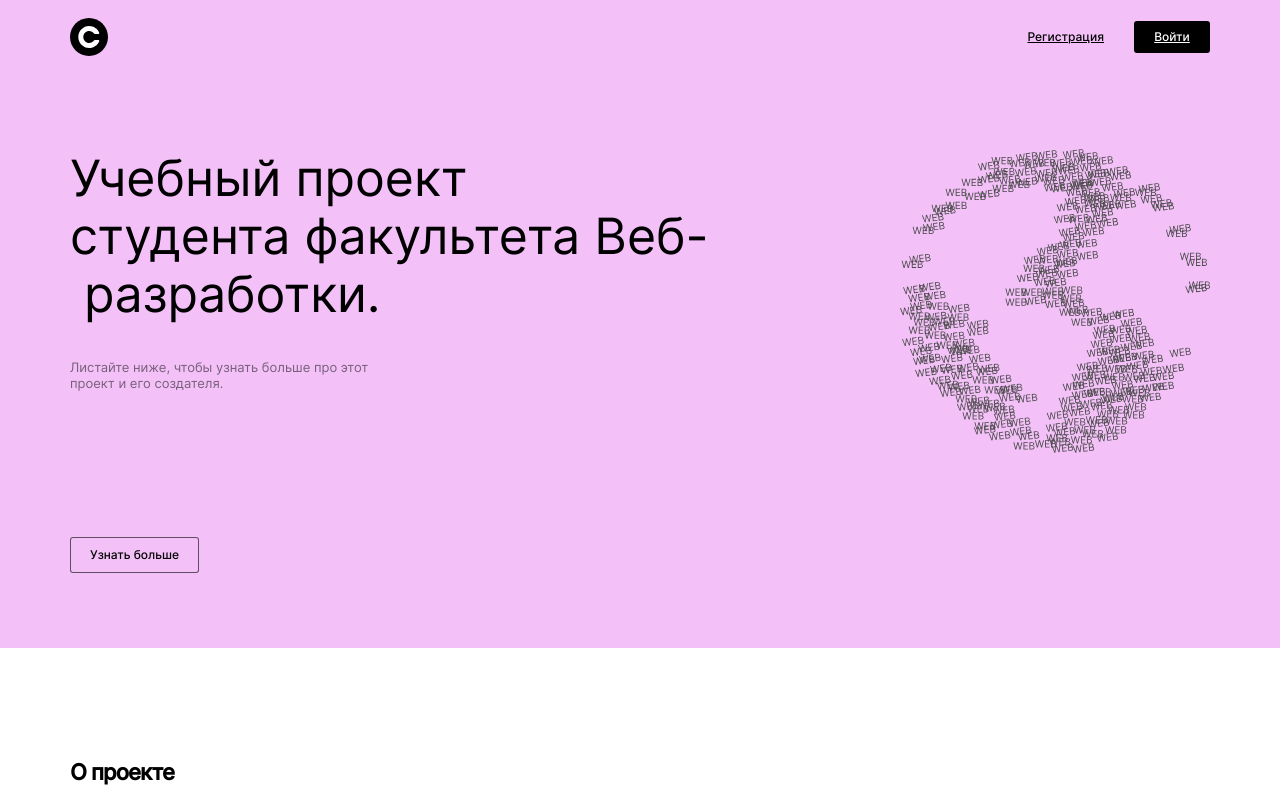
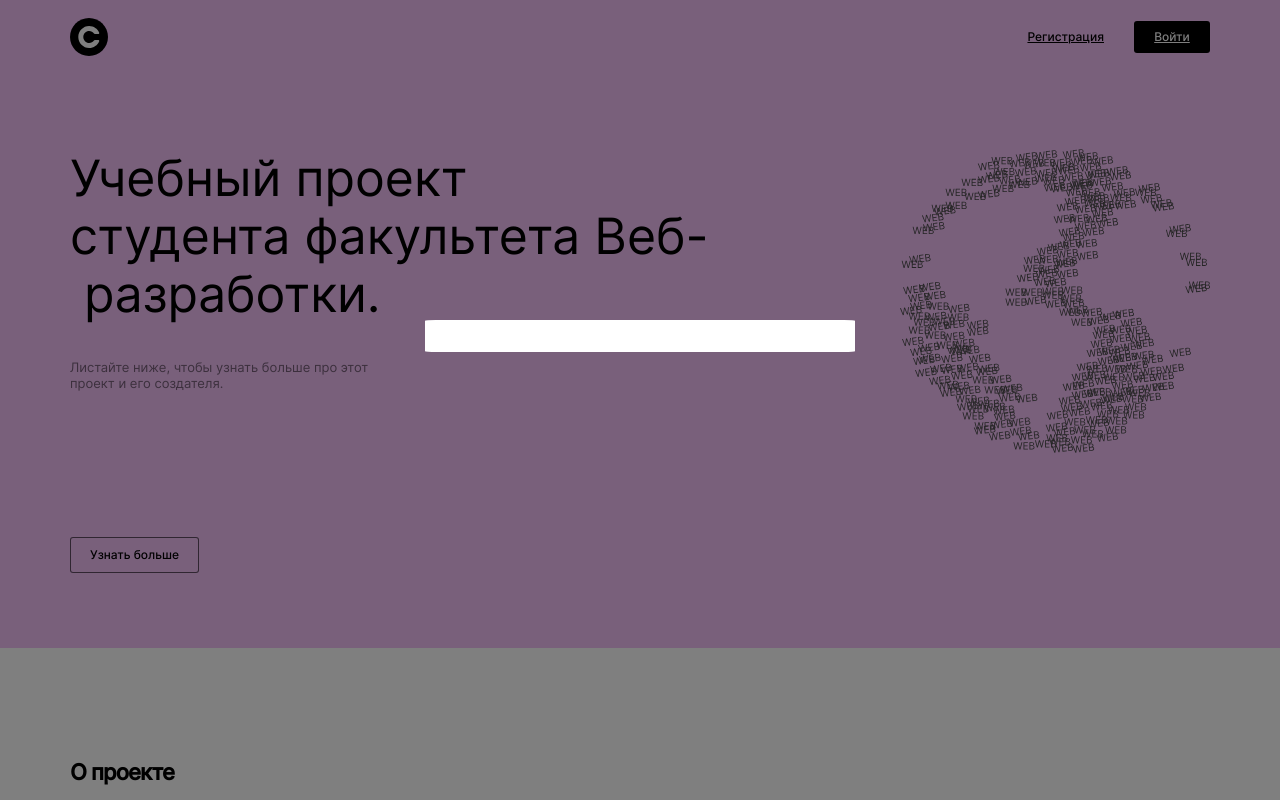
Before and after one commit to rutaizm/movies-explorer-frontend, a React (Create React App) app: page / in a window 1280 px wide. Shown: the top 800 px of the page. Built offline with nearby package versions, Linux system fonts and the light colour scheme; the HTML template or start-up script is replaced by a standard one.

Commit message:
tooltip added in catch

```diff
--- a/src/components/App/App.js
+++ b/src/components/App/App.js
@@ -41,7 +41,8 @@ function App() {
 
   const [isNoMoviesMessage, setIsNoMoviesMessage] = React.useState('');
   const [renderLoading, setRenderLoading] =React.useState(false);
-  const [toolTip, setToolTip] = React.useState(false);
+  const [toolTip, setToolTip] = React.useState(true);
+  const [message, setMessage] = React.useState('');
 
   function handleRegistration(data) {
     auth.register(data.name, data.password, data.email)
@@ -50,7 +51,8 @@ function App() {
         history.push("/movies");
       })
       .catch((err) => {
-        console.log(err);
+        openToolTip();
+        setMessage(err);
       });
   }
 
@@ -63,7 +65,8 @@ function App() {
         openToolTip();
       })
       .catch((err) => {
-        console.log(err);
+        openToolTip();
+        setMessage(err);
       });
   }
 
@@ -75,7 +78,8 @@ function App() {
         setCurrentUser(res)
     })
     .catch((err) => {
-        console.log(err)
+      openToolTip();
+      setMessage(err);
     })
   }
 
@@ -118,8 +122,9 @@ function App() {
           }
         })
         .catch((err) => {
-          console.log(err)
-         })
+          openToolTip();
+          setMessage(err);
+        })
   }
 
   function handleDeleteMovie(film) {
@@ -129,6 +134,10 @@ function App() {
         .then(() => {
           setSavedMovies((cards) => cards.filter((item) => item._id !== film._id));
           handleShowSavedMovies()
+        })
+        .catch((err) => {
+          openToolTip();
+          setMessage(err);
         })
   }
 
@@ -339,6 +348,7 @@ React.useEffect(() => {
         <InfoTooltip
           isOpen={toolTip}
           onClose={closeToolTip}
+          message={message}
         />
       </div>
 
--- a/src/components/InfoToolTip/InfoToolTip.css
+++ b/src/components/InfoToolTip/InfoToolTip.css
@@ -23,7 +23,7 @@
 
 .tooltip__container {
     position: fixed;
-    top: 16%;
+    top: 40%;
 }
 
 @media screen and (min-width:320px) and (max-width:580px) {
--- a/src/components/InfoToolTip/InfoToolTip.js
+++ b/src/components/InfoToolTip/InfoToolTip.js
@@ -1,7 +1,7 @@
 import React from "react";
 import './InfoToolTip.css';
 
-function InfoTooltip({isOpen, onClose, isSuccess}) {
+function InfoTooltip({isOpen, onClose, message}) {
 
     function handleOverlayClick(e) {
         if (e.target === e.currentTarget) {
@@ -14,9 +14,9 @@ function InfoTooltip({isOpen, onClose, isSuccess}) {
         <div className="tooltip__container">
             <div className="tooltip__wrapper">
                 {/* <img className="tooltip__image" src={isSuccess ? success : declined }/> */}
-                <p className="tooltip__text">
-                    {isSuccess ? 'Вы успешно зарегистрировались!' : 'Что-то пошло не так! Попробуйте ещё раз'}</p>
-                <button type="button" className="pop-up__close" onClick={onClose}></button>
+                <p className="tooltip__text">{message}</p>
+                    {/* {isSuccess ? 'Вы успешно зарегистрировались!' : 'Что-то пошло не так! Попробуйте ещё раз'} */}
+                {/* <button type="button" className="pop-up__close" onClick={onClose}></button> */}
             </div>
         </div>
        </div>
```
